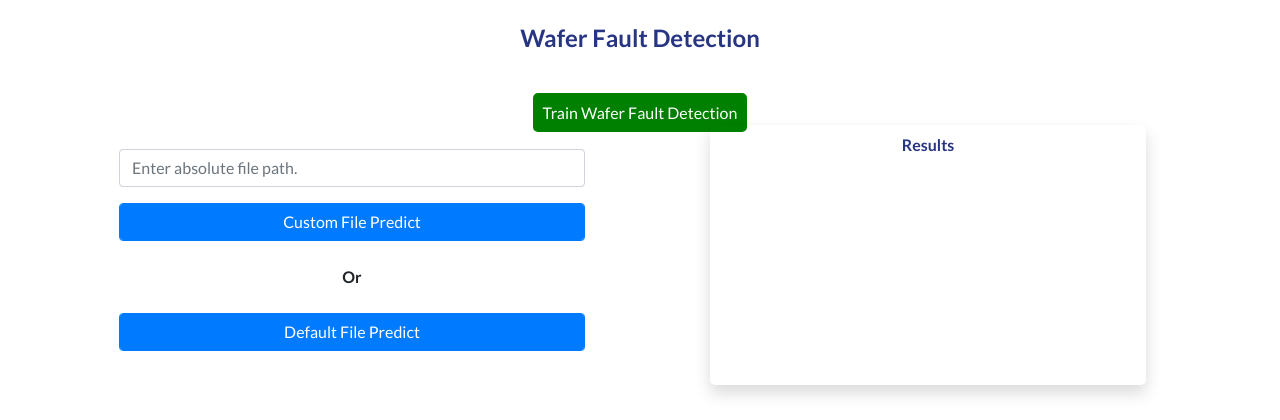
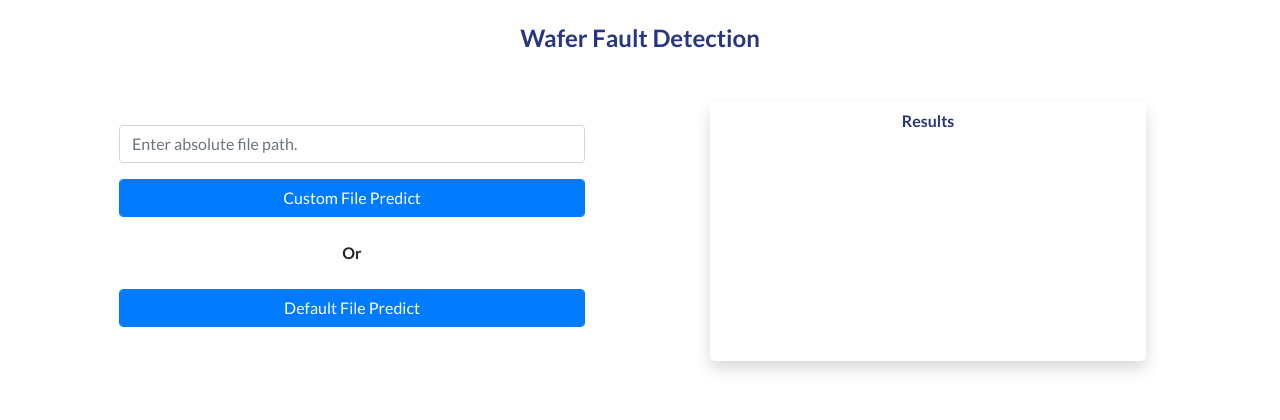
Before and after one commit to shivanshjayara/waferfault_detection_circleci, a Flask app: page / in a window 1280 px wide. Shown: the part 56-476 px from the top of the page. Run offline with Flask 2, Linux system fonts and the light colour scheme; parts of the project's set-up code (start-up, migrations or seed data) failed here and were passed over; some libraries are stand-ins or nearby versions.

Commit message:
index html file changed. Removed training link

```diff
--- a/templates/index.html
+++ b/templates/index.html
@@ -123,7 +123,7 @@
 		<div class="container-fluid">
 			<h4 class="my-4 title">Wafer Fault Detection</h4>
 			<br>
-			<a class="my-4 title" href="/train" style="padding:10px;border-radius:5px;background-color:Green;border:none;color:white"> Train Wafer Fault Detection</a>
+			<!-- <a class="my-4 title" href="/train" style="padding:10px;border-radius:5px;background-color:Green;border:none;color:white"> Train Wafer Fault Detection</a> -->
 			<div class="row">
 				<div class="col-md-6 col-xs-12">
 					<br/>
```
